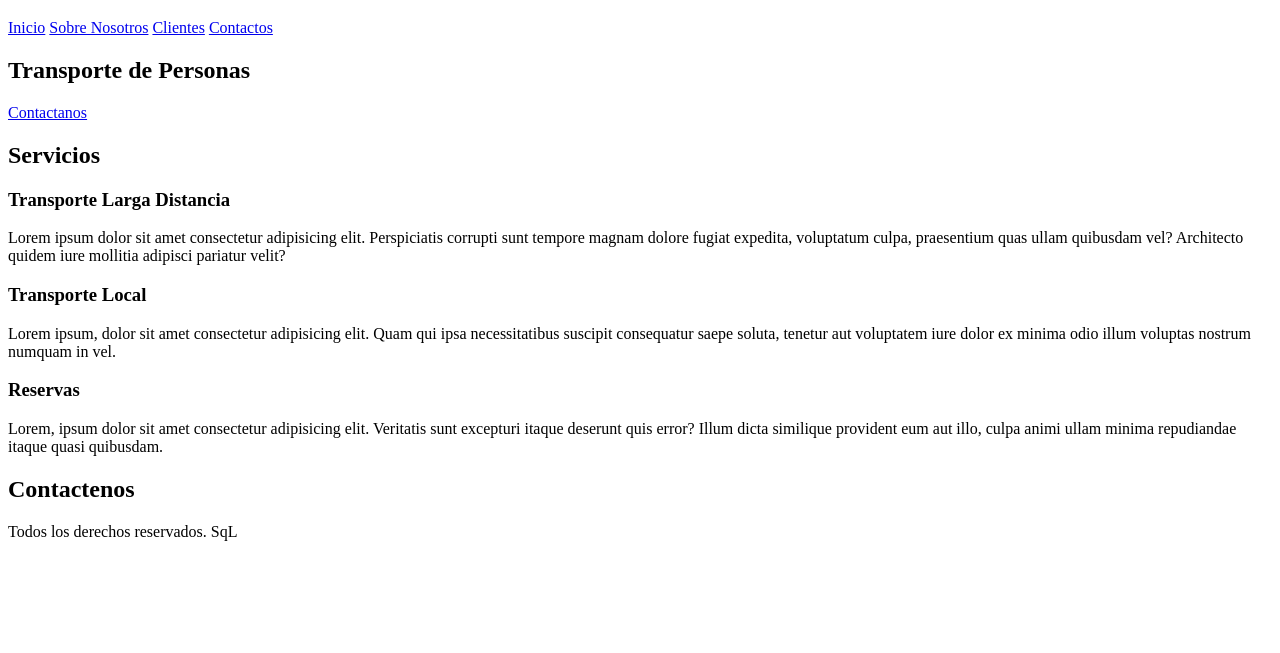
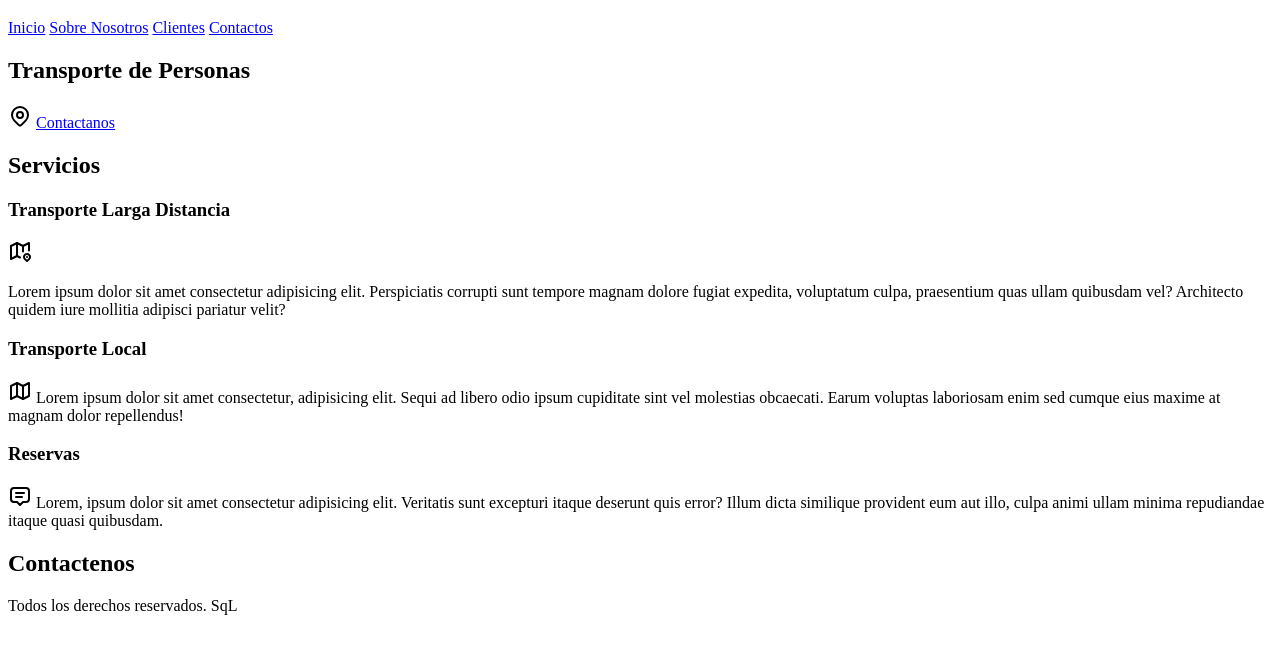
Before and after one commit to Steveq18/TaxiApp, a plain HTML site: page index.html in a window 1280 px wide. Shown: the part 61-714 px from the top of the page. Drawn offline with Linux system fonts and the light colour scheme.

Commit message:
Agregado de iconos

```diff
--- a/index.html
+++ b/index.html
@@ -18,6 +18,7 @@
     </nav>
     <section>
         <h2> Transporte de Personas</h2>
+        <svg xmlns="http://www.w3.org/2000/svg" viewBox="0 0 24 24" fill="none" stroke="currentColor" stroke-linecap="round" stroke-linejoin="round" width="24" height="24" stroke-width="2"> <path d="M9 11a3 3 0 1 0 6 0a3 3 0 0 0 -6 0"></path> <path d="M17.657 16.657l-4.243 4.243a2 2 0 0 1 -2.827 0l-4.244 -4.243a8 8 0 1 1 11.314 0z"></path> </svg>
         <a href="#">Contactanos</a>
 
     </section>
@@ -25,24 +26,40 @@
     <h2>Servicios</h2>
 
 <section>
- <h3>Transporte Larga Distancia</h3>
+ <h3>Transporte Larga Distancia </h3>
+ <svg xmlns="http://www.w3.org/2000/svg" x-bind:width="size" x-bind:height="size" viewBox="0 0 24 24" fill="none" stroke="currentColor" x-bind:stroke-width="stroke" stroke-linecap="round" stroke-linejoin="round" width="24" height="24" stroke-width="2">
+    <path d="M12 18.5l-3 -1.5l-6 3v-13l6 -3l6 3l6 -3v7.5"></path>
+    <path d="M9 4v13"></path>
+    <path d="M15 7v5.5"></path>
+    <path d="M21.121 20.121a3 3 0 1 0 -4.242 0c.418 .419 1.125 1.045 2.121 1.879c1.051 -.89 1.759 -1.516 2.121 -1.879z"></path>
+    <path d="M19 18v.01"></path>
+  </svg>
     <p>Lorem ipsum dolor sit amet consectetur adipisicing elit. Perspiciatis corrupti sunt tempore magnam dolore fugiat expedita, voluptatum culpa, praesentium quas ullam quibusdam vel? Architecto quidem iure mollitia adipisci pariatur velit?</p>
 </section>
 
 <section>
  <h3>Transporte Local</h3>
-    Lorem ipsum, dolor sit amet consectetur adipisicing elit. Quam qui ipsa necessitatibus suscipit consequatur saepe soluta, tenetur aut voluptatem iure dolor ex minima odio illum voluptas nostrum numquam in vel.
+ <svg xmlns="http://www.w3.org/2000/svg" x-bind:width="size" x-bind:height="size" viewBox="0 0 24 24" fill="none" stroke="currentColor" x-bind:stroke-width="stroke" stroke-linecap="round" stroke-linejoin="round" width="24" height="24" stroke-width="2">
+    <path d="M3 7l6 -3l6 3l6 -3v13l-6 3l-6 -3l-6 3v-13"></path>
+    <path d="M9 4v13"></path>
+    <path d="M15 7v13"></path>
+  </svg>
+ Lorem ipsum dolor sit amet consectetur, adipisicing elit. Sequi ad libero odio ipsum cupiditate sint vel molestias obcaecati. Earum voluptas laboriosam enim sed cumque eius maxime at magnam dolor repellendus!
 </section>
 
 <section>
  <h3>Reservas</h3>
+ <svg xmlns="http://www.w3.org/2000/svg" x-bind:width="size" x-bind:height="size" viewBox="0 0 24 24" fill="none" stroke="currentColor" x-bind:stroke-width="stroke" stroke-linecap="round" stroke-linejoin="round" width="24" height="24" stroke-width="2">
+    <path d="M8 9h8"></path>
+    <path d="M8 13h6"></path>
+    <path d="M9 18h-3a3 3 0 0 1 -3 -3v-8a3 3 0 0 1 3 -3h12a3 3 0 0 1 3 3v8a3 3 0 0 1 -3 3h-3l-3 3l-3 -3z"></path>
+  </svg>
 Lorem, ipsum dolor sit amet consectetur adipisicing elit. Veritatis sunt excepturi itaque deserunt quis error? Illum dicta similique provident eum aut illo, culpa animi ullam minima repudiandae itaque quasi quibusdam.
 
 </section>
    <section>
     <h2>Contactenos</h2>
    </section>
-
 
 </main>
 
```
